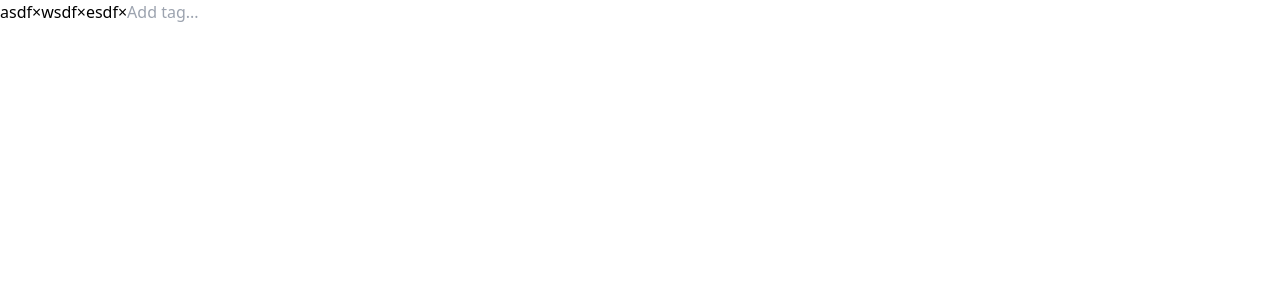
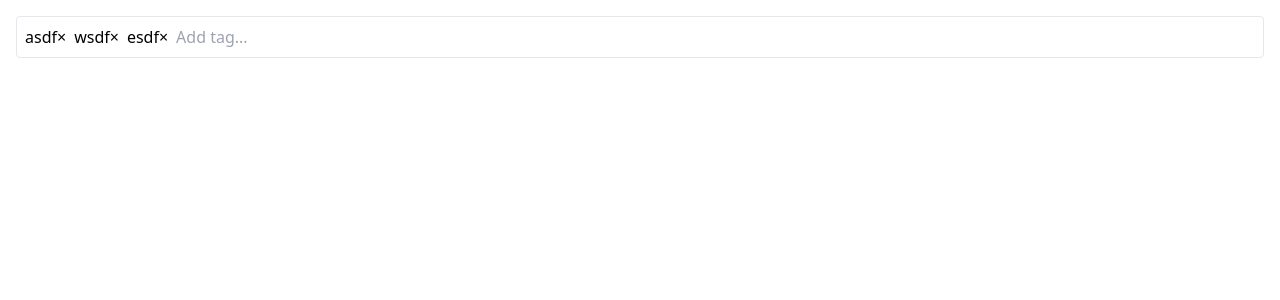
Before and after one commit to Danakin/Vue3ScopeSlotRenderExample, a Vue app: page / in a window 1280 px wide. Shown: the top 300 px of the page. Built offline with nearby package versions, Linux system fonts and the light colour scheme.

Commit message:
Simple styling

```diff
--- a/src/App.vue
+++ b/src/App.vue
@@ -8,7 +8,7 @@ import TagsInput from './components/TagsInput.vue';
 </script>
 
 <template>
-  <div>
+  <div class="p-4">
     <TagsInput v-model:tags="tags" />
   </div>
 </template>
--- a/src/components/TagsInput.vue
+++ b/src/components/TagsInput.vue
@@ -43,3 +43,9 @@ const removeTag = (tag) => {
     />
   </div>
 </template>
+
+<style>
+    .tags-input {
+        @apply border rounded p-2 flex flex-wrap gap-2;
+    }
+</style>
```
